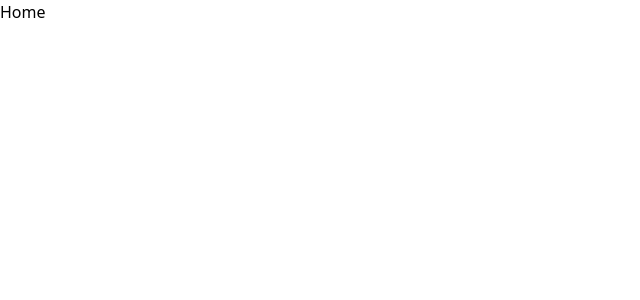
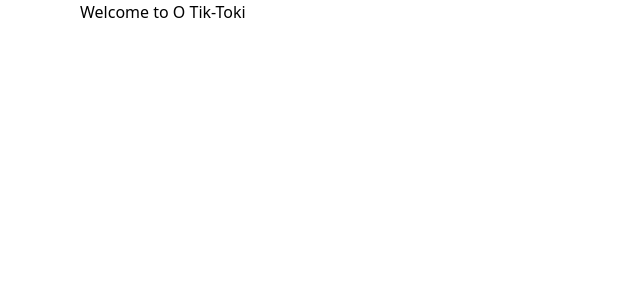
Before and after one commit to fasxmel/O-Tik-Toki, a Next.js app in the folder o-tik-toki/: page / in a window 1280 px wide. Shown: the top 300 px of the page, without its empty margins (0-640 px from the left). Built offline with nearby package versions, Linux system fonts and the light colour scheme.

Commit message:
Add Firs Layouts Main

```diff
--- /dev/null
+++ b/o-tik-toki/app/layouts/MainLayout.tsx
@@ -0,0 +1,17 @@
+import React from 'react';
+import { usePathname } from 'next/navigation';
+
+const MainLayout = ({children}: {children: React.ReactNode}) => {
+
+    const pathname = usePathname();
+  return (
+    <>
+    <div className={`flex justify-between mx-auto w-full lg:px-2.5 px-0 ${pathname === '/' ? 'max-w-[1140px]' : ''}`}>
+    {children}
+    </div>
+
+    </>
+  )
+}
+
+export default MainLayout;
--- a/o-tik-toki/app/page.tsx
+++ b/o-tik-toki/app/page.tsx
@@ -1,5 +1,16 @@
-export default function Home() {
+'use client'
+
+import MainLayout from "./layouts/MainLayout";
+
+
+const Home = ()=> {
   return (
-    <div>Home</div>
+    <>
+    <MainLayout>
+      <h1>Welcome to O Tik-Toki</h1>
+    </MainLayout>
+    </>
   );
 }
+
+export default Home
```
